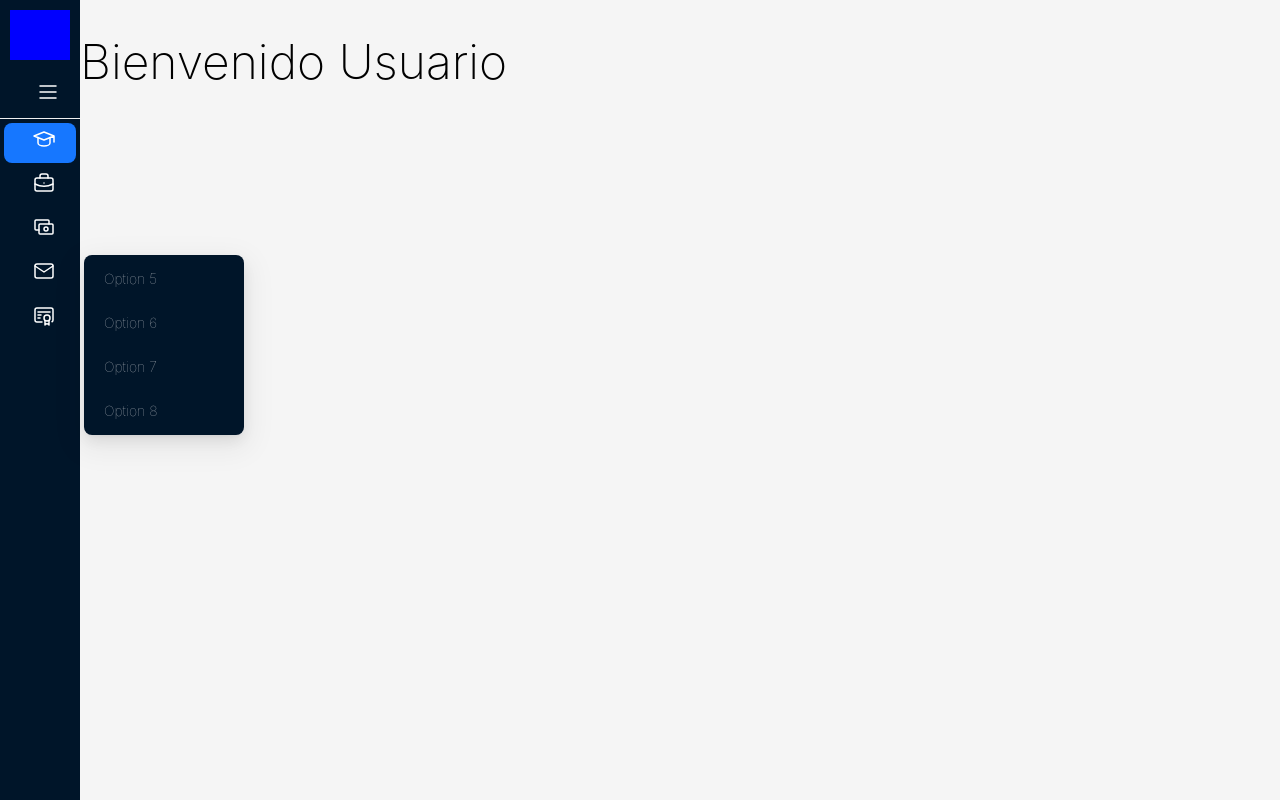
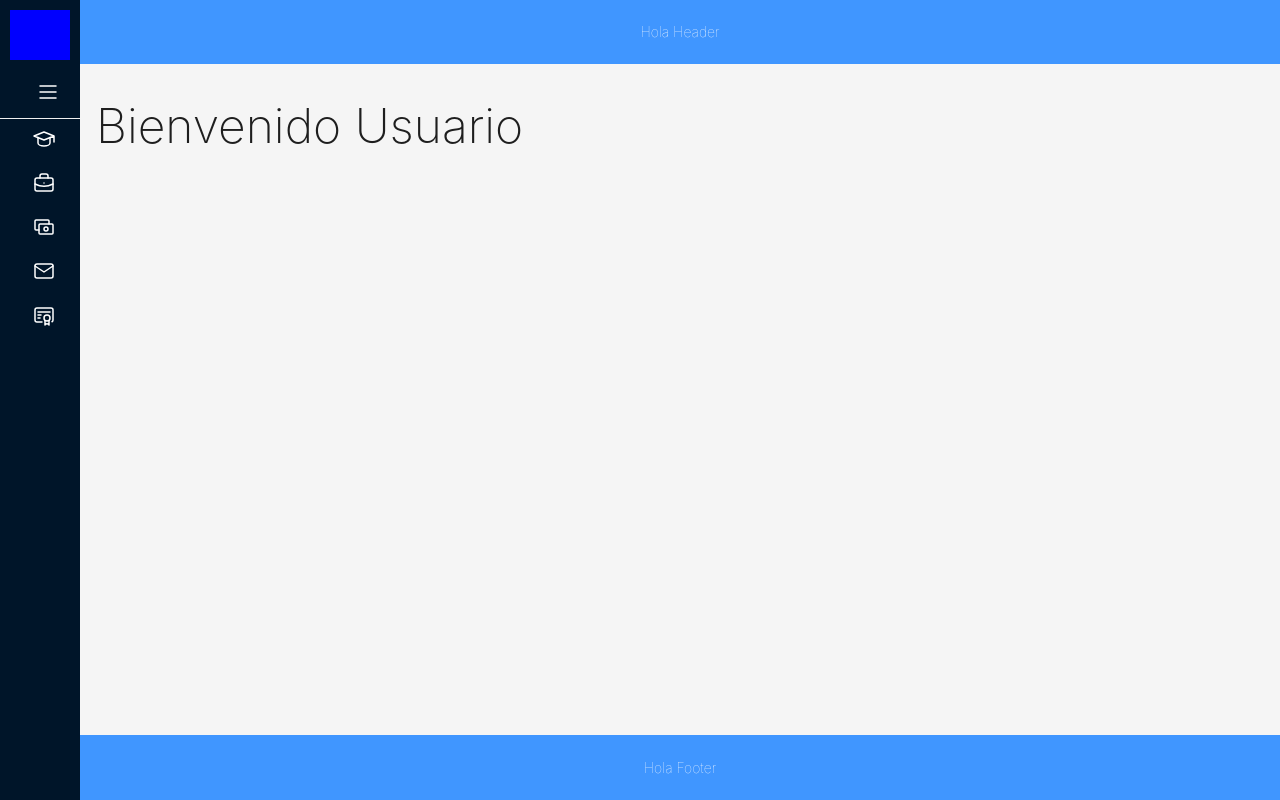
Before and after one commit to JManuelSosa/PortalEscolar-Frontend, a React (Vite) app: page / in a window 1280 px wide. Built offline with nearby package versions, Linux system fonts and the light colour scheme.

Commit message:
Personalizar SideBar

```diff
--- a/src/App.jsx
+++ b/src/App.jsx
@@ -9,7 +9,25 @@ import SiderNav from './Layout/SiderNav';
 
 //AntDesign
 import { Layout } from 'antd';
+const { Header, Content, Footer } = Layout;
 
+//Css
+import '../src/CSS/App.css';
+
+const headerStyle = {
+  textAlign: 'center',
+  color: '#fff',
+  height: 64,
+  paddingInline: 48,
+  lineHeight: '64px',
+  backgroundColor: '#4096ff',
+};
+
+const footerStyle = {
+  textAlign: 'center',
+  color: '#fff',
+  backgroundColor: '#4096ff',
+};
 
 function App() {
 
@@ -20,9 +38,19 @@ function App() {
         <CollapsedProvider>
           <SiderNav/>
         </CollapsedProvider>
-            <Routes>
-              <Route path='/' element={<HomeView/>}/>
-            </Routes>
+        <Layout>
+          <Header style={headerStyle}>
+            Hola Header
+          </Header>
+          <Content className='Content'>
+              <Routes>
+                <Route path='/' element={<HomeView/>}/>
+              </Routes>
+          </Content>
+          <Footer style={footerStyle}>
+            Hola Footer
+          </Footer>
+        </Layout>
       </Layout>
     </>
   )
--- /dev/null
+++ b/src/CSS/App.css
@@ -0,0 +1,3 @@
+.Content{
+    padding-inline: 1rem;
+}
--- a/src/Components/NavbarComponent.jsx
+++ b/src/Components/NavbarComponent.jsx
@@ -47,21 +47,21 @@ export default function NavbarComponent(){
         {
             key: '1',
             icon: <IconSchool strokeWidth={1.5} strokeColor="rgb(255, 255, 255)"/>,
-            label: 'Option 1',
+            label: 'Estudiantes',
         },
         {
             key: '2',
             icon: <IconBriefCase strokeWidth={1.5} strokeColor="rgb(255,255,255)"/>,
-            label: 'Option 2',
+            label: 'Profesores',
         },
         {
             key: '3',
             icon: <IconCash strokeWidth={1.5} strokeColor="rgb(255,255,255)"/>,
-            label: 'Option 3',
+            label: 'Finanzas',
         },
         {
             key: 'sub1',
-            label: 'Navigation One',
+            label: 'Comunicación',
             icon: <IconMail strokeWidth={1.5} strokeColor="rgb(255, 255, 255)"/>,
             children: [
                 {
@@ -84,7 +84,7 @@ export default function NavbarComponent(){
         },
         {
             key: 'sub2',
-            label: 'Navigation Two',
+            label: 'Documentos',
             icon: <IconCertificate strokeWidth={1.5} strokeColor="rgb(255, 255, 255)"/>,
             children: [
                 {
@@ -120,8 +120,6 @@ export default function NavbarComponent(){
             <nav>
                 <Menu
                     className="main-menu"
-                    defaultSelectedKeys={['1']}
-                    defaultOpenKeys={['sub1']}
                     mode="inline"
                     theme="dark"
                     items={items}
--- a/src/Layout/SiderNav.jsx
+++ b/src/Layout/SiderNav.jsx
@@ -27,7 +27,7 @@ export default function SiderNav(){
             onCollapse={(collapsed, type) => {
                 console.log(collapsed, type);
             }}
-            width={300}
+            width={250}
         >
             <div className="demo-logo-vertical" style={{backgroundColor: "blue", height:"50px", margin:"10px"}}/>
             <NavbarComponent/>
--- a/src/Views/HomeView.jsx
+++ b/src/Views/HomeView.jsx
@@ -5,6 +5,7 @@ export default function HomeView(){
     return(
         <>
             <h1 className="HomeTittle">Bienvenido {Usuario} </h1>
+
         </>
     );
 
```
